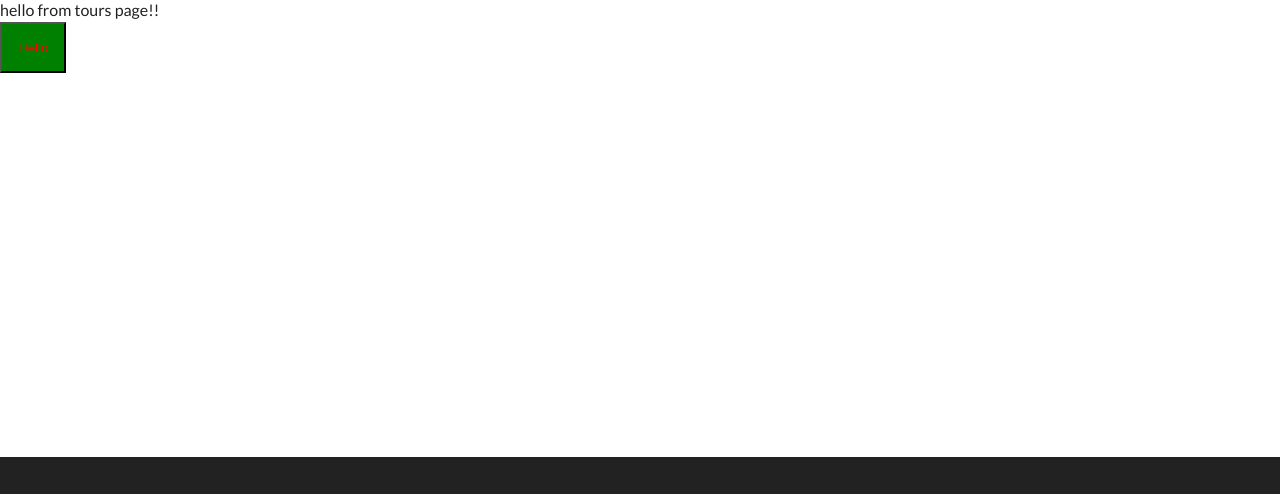
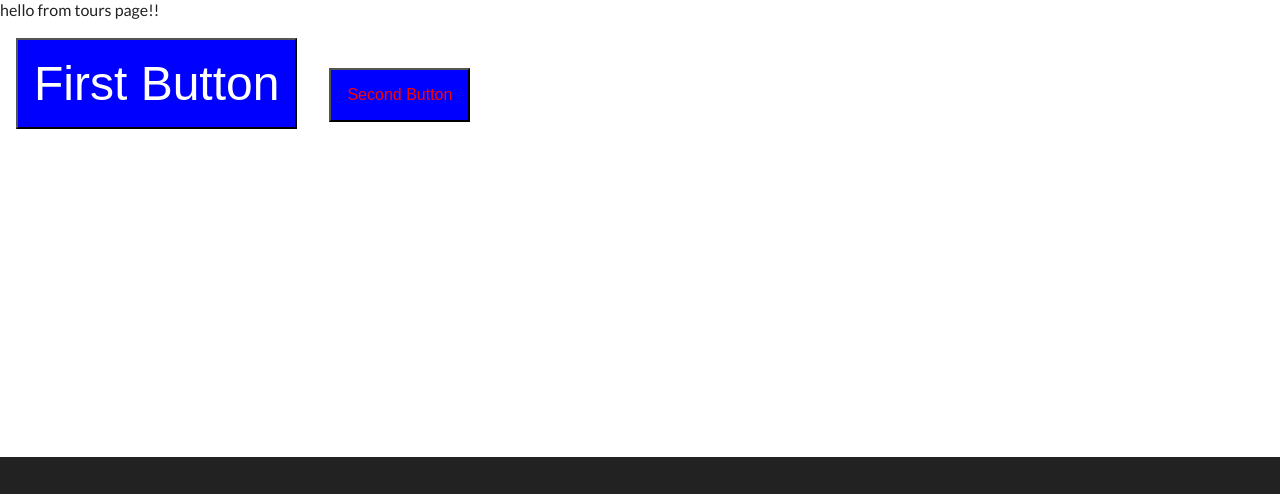
Before and after one commit to geguiluz/backroads-gatsby, a Gatsby site: page /tours in a window 1280 px wide. Shown: the part 148-642 px from the top of the page. Built offline with nearby package versions, Linux system fonts and the light colour scheme; Gatsby itself is replaced by a stand-in of ours.

Commit message:
Dynamic styled components

```diff
--- a/src/examples/Button.js
+++ b/src/examples/Button.js
@@ -1,8 +1,11 @@
 import styled from "styled-components"
+const color = "blue"
 
 const Button = styled.button`
-  color: red;
-  background: green;
+  color: ${props => props.color};
+  background: ${color};
   padding: 1rem;
+  margin: 1rem;
+  font-size: ${props => (props.size ? "3rem" : "1rem")};
 `
 export default Button
--- a/src/pages/tours.js
+++ b/src/pages/tours.js
@@ -7,7 +7,10 @@ export default () => {
     <Layout>
       hello from tours page!!
       <div>
-        <Button>Hello</Button>
+        <Button color="white" size="big">
+          First Button
+        </Button>
+        <Button color="red">Second Button</Button>
       </div>
     </Layout>
   )
```
